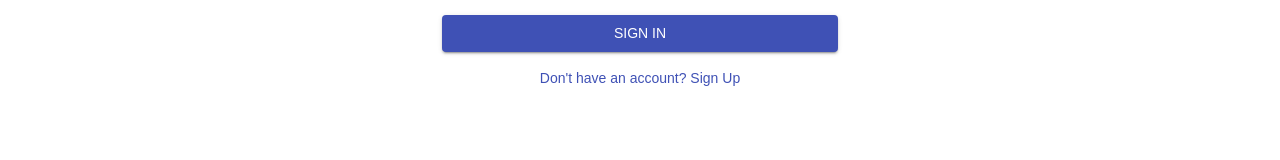
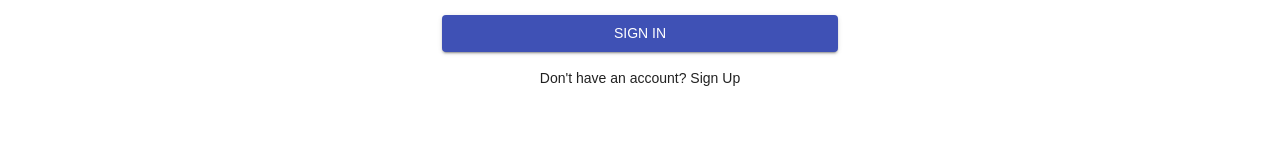
Before and after one commit to eunbin1227/BlockchainProject, a React (Create React App) app: page / in a window 1280 px wide. Shown: the part 443-603 px from the top of the page. Built offline with nearby package versions, Linux system fonts and the light colour scheme.

Commit message:
frontend revised

```diff
--- a/package.json
+++ b/package.json
@@ -3,14 +3,15 @@
   "version": "0.1.0",
   "private": true,
   "dependencies": {
-    "bootstrap": "^4.3.1",
     "@testing-library/jest-dom": "^5.11.4",
     "@testing-library/react": "^11.1.0",
     "@testing-library/user-event": "^12.1.10",
+    "bootstrap": "^4.3.1",
     "express": "^4.17.1",
     "react": "^17.0.2",
     "react-dom": "^17.0.2",
     "react-scripts": "4.0.3",
+    "surge": "^0.23.0",
     "web-vitals": "^1.0.1",
     "web3": "^1.0.0-beta.46"
   },
--- a/src/SignIn.js
+++ b/src/SignIn.js
@@ -13,6 +13,9 @@ import { makeStyles } from '@material-ui/core/styles';
 import Container from '@material-ui/core/Container';
 import PropTypes from 'prop-types';
 import {login} from './Api'
+import SignUp from "./SignUp";
+import {Link as RouterLink} from "react-router-dom";
+import {Popover} from "@material-ui/core";
 const LOGIN_KEY = 'LOGIN_KEY';
 
 const useStyles = makeStyles((theme) => ({
@@ -45,6 +48,19 @@ export default function SignIn() {
         const { key } = await login(id, password);
         localStorage.setItem(LOGIN_KEY, key);
     }
+
+    const [anchorEl, setAnchorEl] = React.useState(null);
+
+    const handleClick = (event) => {
+        setAnchorEl(event.currentTarget);
+    };
+
+    const handleClose = () => {
+        setAnchorEl(null);
+    };
+
+    const open = Boolean(anchorEl);
+    const ids = open ? 'simple-popover' : undefined;
 
     return (
         <Container component="main" maxWidth="xs">
@@ -99,8 +115,11 @@ export default function SignIn() {
                     </Button>
                     <Grid container>
                         <Grid item xs>
-                            <Link href="/SignUp" variant="body2">
+                            <Link onClick={handleClick} variant="body2">
                                 {"Don't have an account? Sign Up"}
+                                <Popover id = {ids} open={open} anchorEl={anchorEl} onClose={handleClose}>
+                                    <SignUp />
+                                </Popover>
                             </Link>
                         </Grid>
                     </Grid>
```
Also changed, not shown: src/SignUp.js (+2 -5 lines), 1 other file (tests, documents, lock files or other folders).
